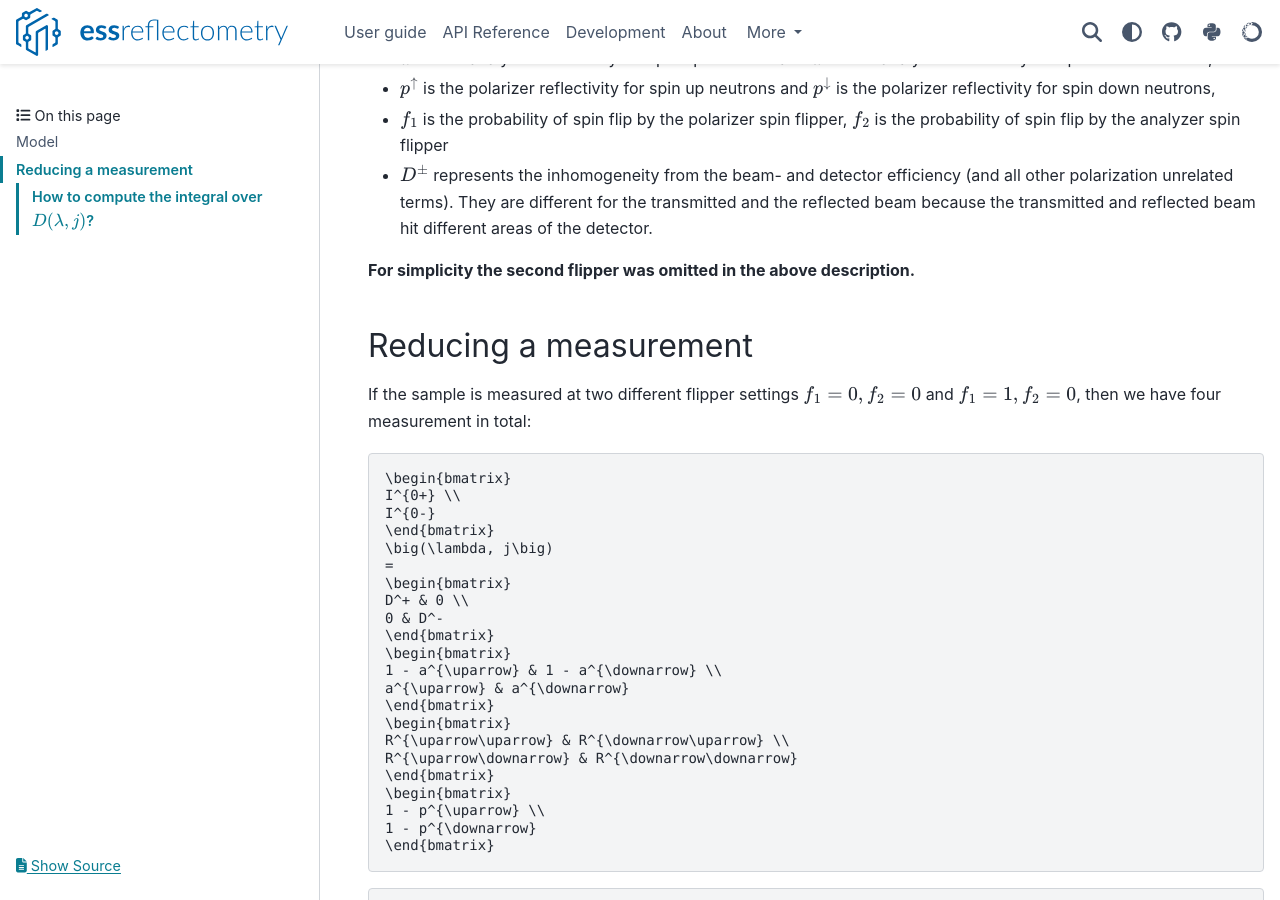
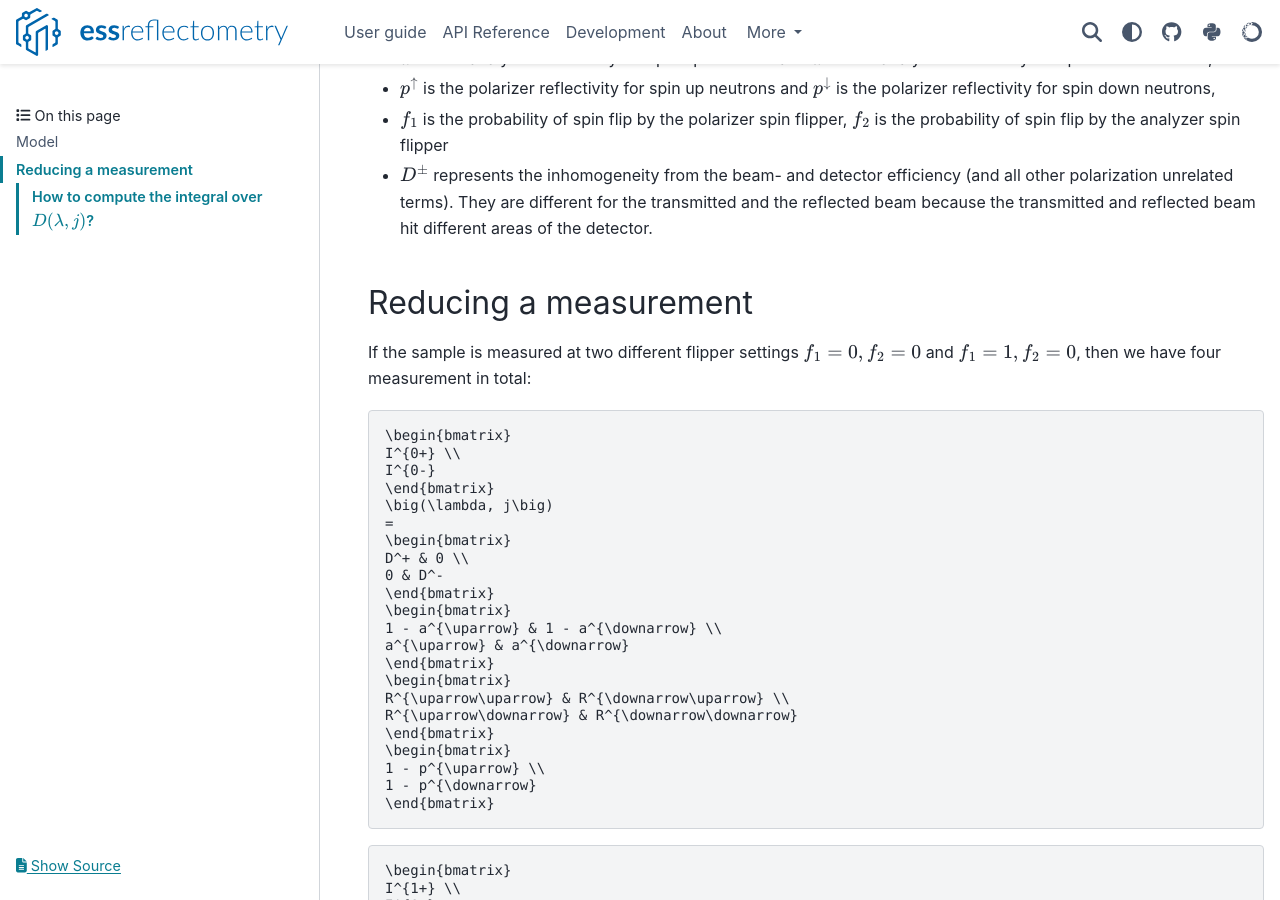
Before and after one commit to scipp/essreflectometry, a Sphinx documentation site: the page built from docs/user-guide/estia-data-reduction.md, in a window 1280 px wide and 900 px high, scrolled down 1123 px. Built offline with Sphinx 7.4.7 and the PyData theme 0.15.4, drawn with Linux system fonts in a browser that asks for light colours; the version number could not be read and is left out.

Commit message:
Update estia-data-reduction.md

```diff
--- a/docs/user-guide/estia-data-reduction.md
+++ b/docs/user-guide/estia-data-reduction.md
@@ -48,8 +48,6 @@ and $I^-$ is the intensity of the neutron beam reflected by the analyzer,
 * $f_1$ is the probability of spin flip by the polarizer spin flipper, $f_2$ is the probability of spin flip by the analyzer spin flipper
 * $D^\pm$ represents the inhomogeneity from the beam- and detector efficiency (and all other polarization unrelated terms). They are different for the transmitted and the reflected beam
    because the transmitted and reflected beam hit different areas of the detector.
-
-**For simplicity the second flipper was omitted in the above description.**
 
 ## Reducing a measurement
 
```
